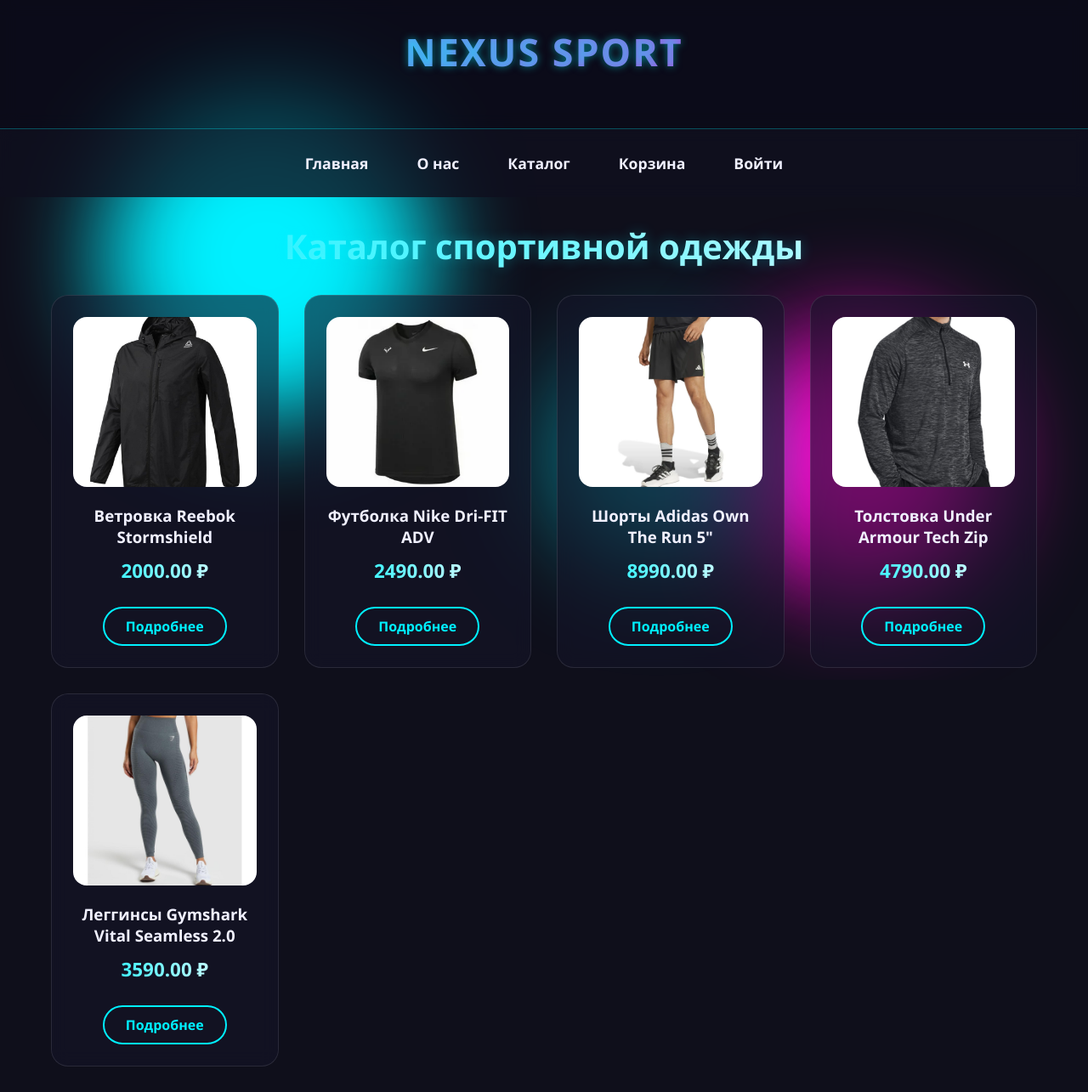
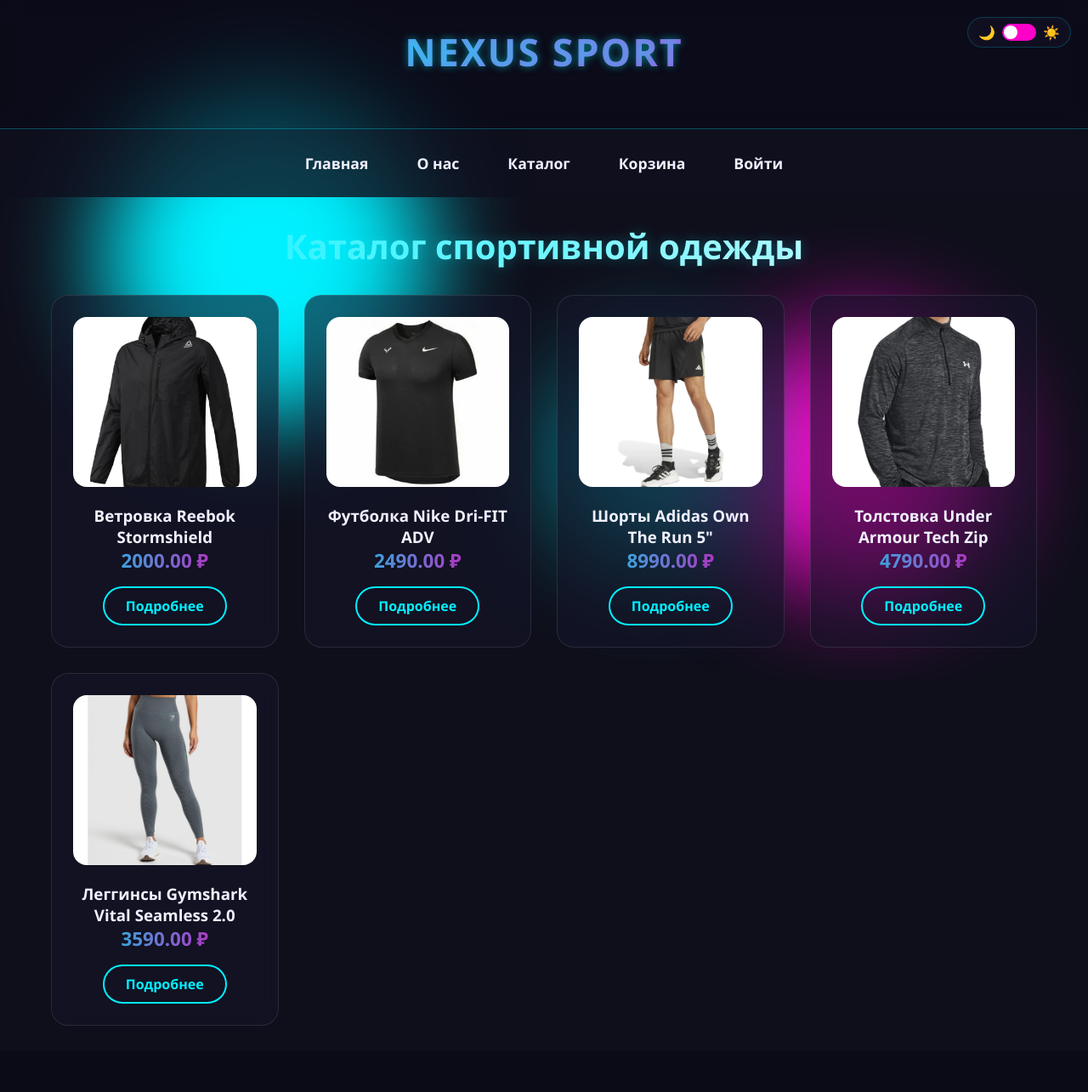
Before and after one commit to meli0r1/sportshop, a Django app: a page that uses shop/templates/base.html in a window 1280 px wide. Shown: the whole page at 85% size. After the commit the page ends 1207 px from the top, so only its background shows below. Run offline with Django 5.2, Linux system fonts and the light colour scheme; data comes from the database, SQL or seed files in the repository; both versions use the stored data as it was after the commit.

Commit message:
themes and order status

```diff
--- a/shop/models.py
+++ b/shop/models.py
@@ -48,14 +48,29 @@
         Profile.objects.create(user=instance)
 
 class Order(models.Model):
+    STATUS_CHOICES = [
+        ('new', 'Новый'),
+        ('processing', 'В обработке'),
+        ('shipped', 'В пути'),
+        ('delivered', 'Доставлен'),
+        ('cancelled', 'Отменён'),
+    ]
+
     user = models.ForeignKey(User, on_delete=models.CASCADE, verbose_name="Пользователь")
     created_at = models.DateTimeField(auto_now_add=True, verbose_name="Дата заказа")
     total = models.DecimalField("Итого", max_digits=10, decimal_places=2)
-    # Сохраняем состав заказа как JSON (название, цена, количество)
     items = models.JSONField("Товары", default=list)
+    status = models.CharField("Статус", max_length=20, choices=STATUS_CHOICES, default='new')
+    tracking_number = models.CharField("Трек-номер", max_length=100, blank=True, null=True)
 
     def __str__(self):
-        return f"Заказ #{self.id} от {self.created_at.strftime('%d.%m.%Y %H:%M')}"
+        return f"Заказ #{self.id} ({self.get_status_display()})"
+
+    def get_tracking_url(self):
+        """Возвращает URL для отслеживания на 1track.ru"""
+        if self.tracking_number:
+            return f"https://1track.ru/tracking/{self.tracking_number}"
+        return None
 
     class Meta:
         verbose_name = "Заказ"
--- a/shop/static/css/main.css
+++ b/shop/static/css/main.css
@@ -6,20 +6,41 @@
 }
 
 :root {
-    --neon-blue: #00f0ff;
-    --neon-pink: #ff00c8;
-    --dark-bg: #0f0f1b;
+    /* Тёмная тема */
+    --bg: #0f0f1b;
+    --text: #f0f0ff;
     --card-bg: rgba(20, 20, 40, 0.6);
-    --text: #f0f0ff;
+    --border: rgba(0, 240, 255, 0.2);
+    --accent-1: #00f0ff;   /* неон-голубой */
+    --accent-2: #ff00c8;   /* неон-розовый */
+    --price-color: #00f0ff; /* цена в тёмной теме */
+
+    --success: #66bb6a;
+    --warning: #ff9800;
+    --error: #ff5252;
+}
+
+.light-theme {
+    --bg: #ffffff;
+    --text: #2d2d2d;
+    --card-bg: #ffffff;
+    --border: #e0e0e0;
+    --accent-1: #ff9800;   /* оранжевый */
+    --accent-2: #ffc107;   /* золотистый */
+    --price-color: #ff5722; /* ярко-оранжевый/красный для цен в светлой теме */
+
+    --success: #4caf50;
+    --warning: #ff9800;
+    --error: #f44336;
 }
 
 body {
-    background: var(--dark-bg);
+    background: var(--bg);
     color: var(--text);
-    font-family: 'Segoe UI', 'Helvetica Neue', Arial, sans-serif;
+    font-family: 'Segoe UI', sans-serif;
     min-height: 100vh;
-    overflow-x: hidden;
     position: relative;
+    transition: background 0.3s, color 0.3s; /* плавный переход */
 }
 
 /* === АНИМИРОВАННЫЙ ФОН === */
@@ -297,11 +333,11 @@
 .price {
     font-size: 1.4em;
     font-weight: bold;
-    background: linear-gradient(to right, var(--neon-blue), #ffffff);
+    background: linear-gradient(to right, var(--price-color), var(--accent-2));
     -webkit-background-clip: text;
     background-clip: text;
     color: transparent;
-    margin: 12px 0;
+    text-shadow: 0 0 2px rgba(0, 0, 0, 0.1);
 }
 
 .btn {
@@ -527,3 +563,51 @@
     opacity: 0.4;
     cursor: not-allowed;
 }
+
+/* ===  Переключатель темы   ===*/
+/* === Переключатель темы === */
+.theme-toggle {
+    position: absolute;
+    top: 20px;
+    right: 20px;
+    display: flex;
+    align-items: center;
+    gap: 8px;
+    background: var(--card-bg);
+    padding: 6px 12px;
+    border-radius: 30px;
+    backdrop-filter: blur(10px);
+    border: 1px solid var(--border);
+    cursor: pointer;
+    user-select: none;
+    z-index: 100;
+}
+
+.toggle-slider {
+    width: 40px;
+    height: 20px;
+    background: var(--accent-2); /* золотистый/оранжевый */
+    border-radius: 10px;
+    position: relative;
+    transition: background 0.3s;
+}
+
+.toggle-knob {
+    position: absolute;
+    top: 2px;
+    left: 2px;
+    width: 16px;
+    height: 16px;
+    background: white;
+    border-radius: 50%;
+    transition: transform 0.3s;
+}
+
+/* Светлая тема — сдвигаем ползунок */
+.light-theme .toggle-knob {
+    transform: translateX(20px);
+}
+
+.light-theme .toggle-slider {
+    background: var(--accent-1); /* оранжевый */
+}
--- a/shop/templates/base.html
+++ b/shop/templates/base.html
@@ -15,7 +15,16 @@
     </div>
 
     <div class="content-wrapper">
-        <header><h1>NEXUS SPORT</h1></header>
+        <header><h1>NEXUS SPORT</h1>
+        <!-- Переключатель темы -->
+    <div class="theme-toggle" id="themeToggle">
+        <span>🌙</span>
+        <div class="toggle-slider">
+            <div class="toggle-knob"></div>
+        </div>
+        <span>☀️</span>
+    </div>
+        </header>
 
         <nav>
             <a href="/">Главная</a>
@@ -69,6 +78,22 @@
                 }
             }
         });
+                document.addEventListener('DOMContentLoaded', () => {
+                    const toggle = document.getElementById('themeToggle');
+                    const body = document.body;
+
+                    // Проверяем сохранённую тему
+                    if (localStorage.getItem('theme') === 'light') {
+                        body.classList.add('light-theme');
+                    }
+
+                    // Переключение
+                    toggle.addEventListener('click', () => {
+                        body.classList.toggle('light-theme');
+                        const isLight = body.classList.contains('light-theme');
+                        localStorage.setItem('theme', isLight ? 'light' : 'dark');
+                    });
+                });
     </script>
 </body>
 </html>
```
Also changed, not shown: other parts of shop/static/css/main.css (+61 -46 lines), shop/admin.py (+5 -3 lines), shop/templates/cabinet.html (+28 -1 lines), db.sqlite3, shop/migrations/0006_order_status_order_tracking_number.py (added).
